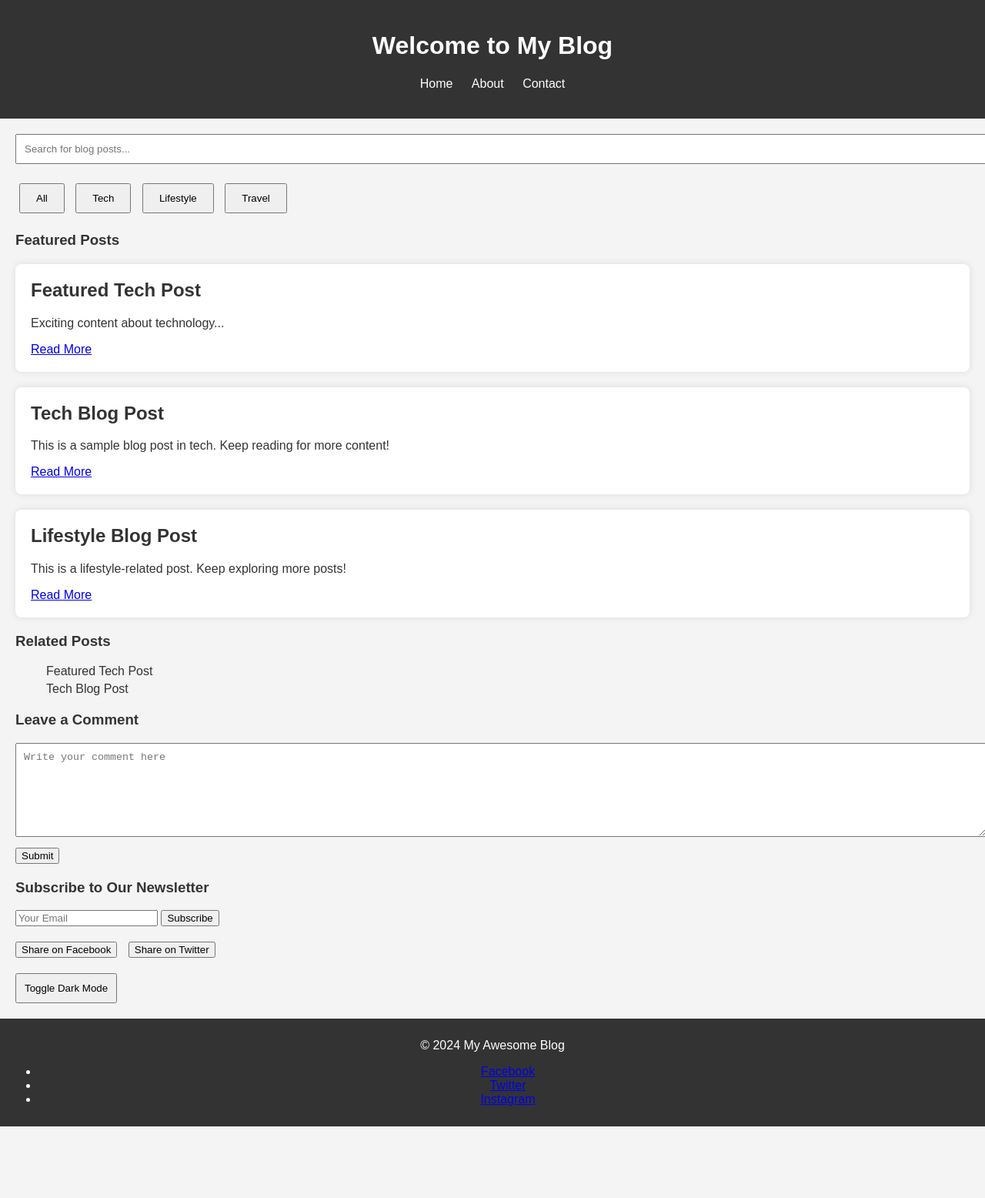
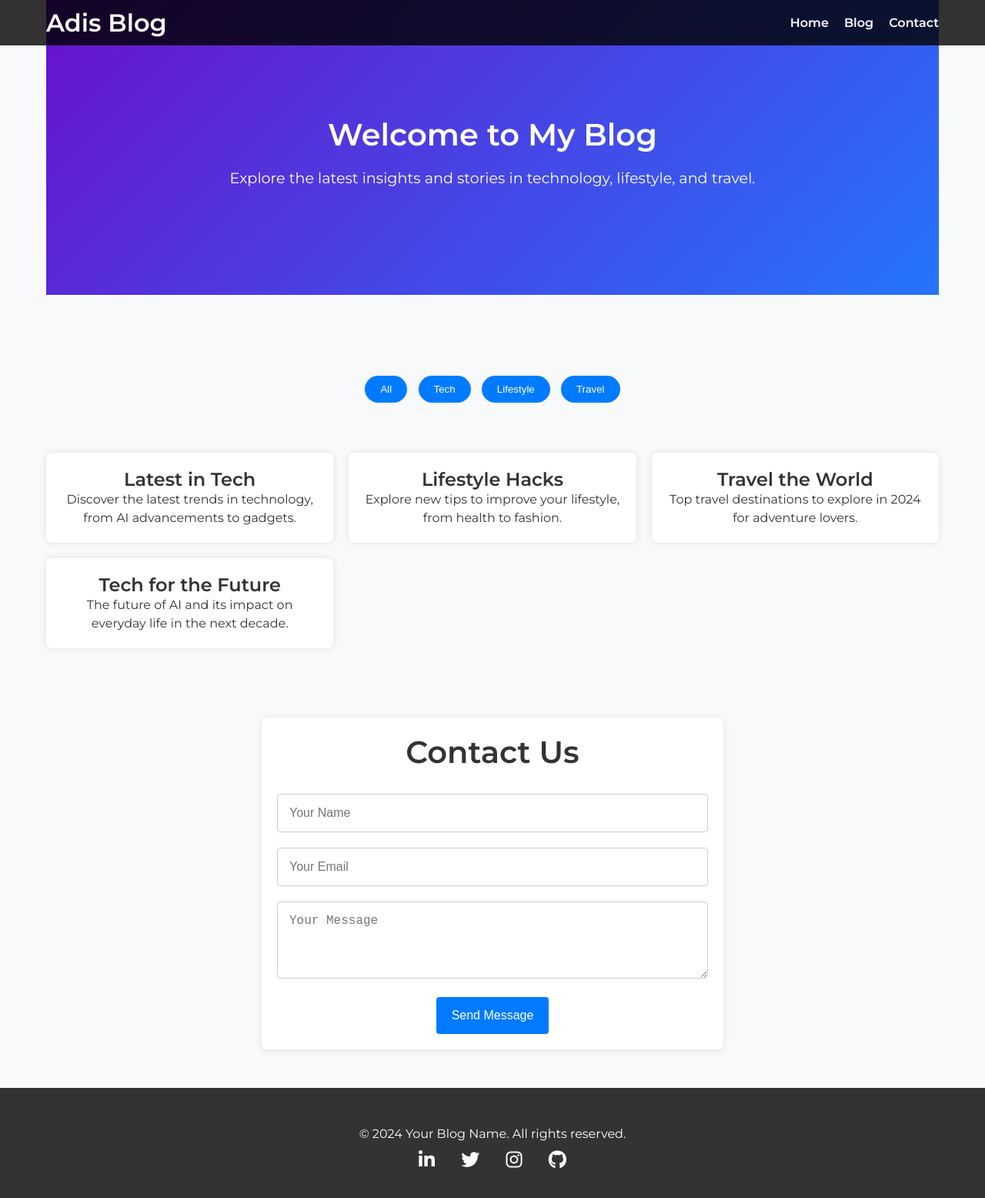
Before and after one commit to ADISHA2003/My-Blog-Page, a plain HTML site: page index.html in a window 1280 px wide. Shown: the whole page at 77% size. Before the commit the page ends 1463 px from the top, so only its background shows below. Drawn offline with Linux system fonts and the light colour scheme.

Commit message:
updated all

```diff
--- a/index.html
+++ b/index.html
@@ -3,104 +3,90 @@
 <head>
     <meta charset="UTF-8">
     <meta name="viewport" content="width=device-width, initial-scale=1.0">
-    <title>My Awesome Blog</title>
+    <title>Modern Single-Page Blog</title>
     <link rel="stylesheet" href="styles.css">
+    <link href="https://fonts.googleapis.com/css2?family=Montserrat:wght@400;600&display=swap" rel="stylesheet">
+    <link rel="stylesheet" href="https://cdnjs.cloudflare.com/ajax/libs/font-awesome/6.0.0-beta3/css/all.min.css">
 </head>
 <body>
-    <header>
-        <h1>Welcome to My Blog</h1>
+    <!-- Navbar -->
+    <header class="navbar">
+        <div class="container">
+            <h1>Adis Blog</h1>
             <nav>
                 <ul>
-                <li><a href="#">Home</a></li>
-                <li><a href="#">About</a></li>
-                <li><a href="#">Contact</a></li>
+                    <li><a href="#home">Home</a></li>
+                    <li><a href="#blog">Blog</a></li>
+                    <li><a href="#contact">Contact</a></li>
                 </ul>
             </nav>
+        </div>
     </header>
 
-    <main>
-        <!-- Search Bar -->
-        <input type="text" id="search-bar" placeholder="Search for blog posts...">
+    <!-- Main Section -->
+    <main class="container">
+        <!-- Hero Section -->
+        <section class="hero" id="home">
+            <h2>Welcome to My Blog</h2>
+            <p>Explore the latest insights and stories in technology, lifestyle, and travel.</p>
+        </section>
 
-        <!-- Categories -->
-        <div class="categories">
+        <!-- Category Filter -->
+        <section class="category-section">
             <button data-category="all">All</button>
             <button data-category="tech">Tech</button>
             <button data-category="lifestyle">Lifestyle</button>
             <button data-category="travel">Travel</button>
-        </div>
+        </section>
 
-        <!-- Featured Posts -->
-        <section class="featured-posts">
-            <h3>Featured Posts</h3>
-            <div class="featured">
+        <!-- Blog Section -->
+        <section class="posts" id="blog">
             <article class="post" data-category="tech">
-                    <h2>Featured Tech Post</h2>
-                    <p>Exciting content about technology...</p>
-                    <a href="#">Read More</a>
+                <h2>Latest in Tech</h2>
+                <p>Discover the latest trends in technology, from AI advancements to gadgets.</p>
             </article>
+
+            <article class="post" data-category="lifestyle">
+                <h2>Lifestyle Hacks</h2>
+                <p>Explore new tips to improve your lifestyle, from health to fashion.</p>
+            </article>
+
+            <article class="post" data-category="travel">
+                <h2>Travel the World</h2>
+                <p>Top travel destinations to explore in 2024 for adventure lovers.</p>
+            </article>
+
+            <article class="post" data-category="tech">
+                <h2>Tech for the Future</h2>
+                <p>The future of AI and its impact on everyday life in the next decade.</p>
+            </article>
+        </section>
+
+        <!-- Contact Section -->
+        <section id="contact" class="contact-section">
+            <div class="container">
+                <h2>Contact Us</h2>
+                <form id="contact-form">
+                    <input type="text" name="name" placeholder="Your Name" required>
+                    <input type="email" name="email" placeholder="Your Email" required>
+                    <textarea name="message" placeholder="Your Message" required></textarea>
+                    <button type="submit">Send Message</button>
+                </form>
             </div>
         </section>
-
-        <!-- Blog Posts -->
-        <section class="posts">
-            <article class="post" data-category="tech">
-                <h2>Tech Blog Post</h2>
-                <p>This is a sample blog post in tech. Keep reading for more content!</p>
-                <a href="#">Read More</a>
-            </article>
-            <article class="post" data-category="lifestyle">
-                <h2>Lifestyle Blog Post</h2>
-                <p>This is a lifestyle-related post. Keep exploring more posts!</p>
-                <a href="#">Read More</a>
-            </article>
-            <!-- Add more blog posts as needed -->
-        </section>
-
-        <!-- Related Posts -->
-        <aside class="related-posts">
-            <h3>Related Posts</h3>
-            <ul id="related-posts-list">
-                <!-- Related posts will appear here -->
-            </ul>
-        </aside>
-
-        <!-- Comment Section -->
-        <section class="comments">
-            <h3>Leave a Comment</h3>
-            <textarea id="comment-text" placeholder="Write your comment here"></textarea>
-            <button id="submit-comment">Submit</button>
-            <div class="comment-list">
-                <!-- Comments will be added here -->
-            </div>
-        </section>
-
-        <!-- Newsletter Subscription -->
-        <section class="newsletter">
-            <h3>Subscribe to Our Newsletter</h3>
-            <form id="newsletter-form">
-                <input type="email" placeholder="Your Email" required>
-                <button type="submit">Subscribe</button>
-            </form>
-        </section>
-
-        <!-- Social Share Buttons -->
-        <div class="social-share">
-            <button class="share-btn" data-platform="facebook">Share on Facebook</button>
-            <button class="share-btn" data-platform="twitter">Share on Twitter</button>
-        </div>
-
-        <!-- Dark Mode Toggle Button -->
-        <button id="toggle-dark-mode">Toggle Dark Mode</button>
     </main>
 
+    <!-- Footer -->
     <footer>
-        <p>© 2024 My Awesome Blog</p>
-        <ul>
-            <li><a href="#">Facebook</a></li>
-            <li><a href="#">Twitter</a></li>
-            <li><a href="#">Instagram</a></li>
-        </ul>
+        <div class="footer-container">
+            <p>&copy; 2024 Your Blog Name. All rights reserved.</p>
+            <div class="social-icons">
+                <a href="https://www.linkedin.com/in/aditya-sharma-334528296" target="_blank" aria-label="LinkedIn"><i class="fab fa-linkedin-in"></i></a>
+                <a href="https://x.com/AdityaS47782205" target="_blank" aria-label="Twitter"><i class="fab fa-twitter"></i></a>
+                <a href="https://www.instagram.com/adi_sharma_2003" target="_blank" aria-label="Instagram"><i class="fab fa-instagram"></i></a>
+                <a href="https://github.com/adisha2003" target="_blank" aria-label="GitHub"><i class="fab fa-github"></i></a>
+            </div>
+        </div>
     </footer>
 
     <script src="script.js"></script>
--- a/script.js
+++ b/script.js
@@ -1,27 +1,17 @@
-// Search Functionality
-document.getElementById('search-bar').addEventListener('input', function(e) {
-    const query = e.target.value.toLowerCase();
-    const posts = document.querySelectorAll('.post');
-
-    posts.forEach(post => {
-        const title = post.querySelector('h2').textContent.toLowerCase();
-        if (title.includes(query)) {
-            post.style.display = 'block';
-        } else {
-            post.style.display = 'none';
-        }
-    });
-});
-
-// Category Filter
-const categoryButtons = document.querySelectorAll('.categories button');
-categoryButtons.forEach(button => {
-    button.addEventListener('click', () => {
-        const category = button.getAttribute('data-category');
+// Filter Posts by Category
+document.querySelectorAll('.category-section button').forEach(button => {
+    button.addEventListener('click', function () {
+        const category = this.getAttribute('data-category');
         const posts = document.querySelectorAll('.post');
 
+        // Remove active class from all buttons
+        document.querySelectorAll('.category-section button').forEach(btn => btn.classList.remove('active'));
+
+        // Add active class to clicked button
+        this.classList.add('active');
+
         posts.forEach(post => {
-            if (post.getAttribute('data-category') === category || category === 'all') {
+            if (category === 'all' || post.getAttribute('data-category') === category) {
                 post.style.display = 'block';
             } else {
                 post.style.display = 'none';
@@ -30,65 +20,37 @@ categoryButtons.forEach(button => {
     });
 });
 
-// Related Posts Functionality
-function showRelatedPosts(category) {
-    const posts = document.querySelectorAll('.post');
-    const relatedPostsList = document.getElementById('related-posts-list');
-    relatedPostsList.innerHTML = ''; // Clear existing related posts
-
-    posts.forEach(post => {
-        if (post.getAttribute('data-category') === category) {
-            const listItem = document.createElement('li');
-            listItem.textContent = post.querySelector('h2').textContent;
-            relatedPostsList.appendChild(listItem);
-        }
-    });
-}
-// Example: Show related posts for 'tech'
-showRelatedPosts('tech');
-
-// Comment Section
-document.getElementById('submit-comment').addEventListener('click', function() {
-    const commentText = document.getElementById('comment-text').value;
-    if (commentText) {
-        const commentList = document.querySelector('.comment-list');
-        const commentItem = document.createElement('div');
-        commentItem.classList.add('comment');
-        commentItem.textContent = commentText;
-        commentList.appendChild(commentItem);
-
-        // Clear the textarea after submission
-        document.getElementById('comment-text').value = '';
-    }
-});
-
-// Newsletter Subscription
-document.getElementById('newsletter-form').addEventListener('submit', function(e) {
-    e.preventDefault();
-    const email = e.target.querySelector('input').value;
-    alert(`Thank you for subscribing, ${email}!`);
-});
-
-// Social Share Buttons
-const shareButtons = document.querySelectorAll('.share-btn');
-shareButtons.forEach(button => {
-    button.addEventListener('click', () => {
-        const platform = button.getAttribute('data-platform');
-        const url = window.location.href;
-
-        let shareUrl = '';
-        if (platform === 'facebook') {
-            shareUrl = `https://www.facebook.com/sharer/sharer.php?u=${url}`;
-        } else if (platform === 'twitter') {
-            shareUrl = `https://twitter.com/intent/tweet?url=${url}`;
-        }
-
-        window.open(shareUrl, '_blank');
+// Smooth Scroll for Navbar Links
+document.querySelectorAll('.navbar a').forEach(anchor => {
+    anchor.addEventListener('click', function (e) {
+        e.preventDefault();
+        document.querySelector(this.getAttribute('href')).scrollIntoView({
+            behavior: 'smooth'
+        });
     });
 });
 
-// Dark Mode Toggle
-const toggleDarkModeButton = document.getElementById('toggle-dark-mode');
-toggleDarkModeButton.addEventListener('click', () => {
-    document.body.classList.toggle('dark-mode');
-});
+// Submit form to WhatsApp
+function submitForm(event) {
+    event.preventDefault();
+
+    const nameField = document.querySelector('input[type="text"]');
+    const emailField = document.querySelector('input[type="email"]');
+    const messageField = document.querySelector('textarea');
+
+    const name = encodeURIComponent(nameField.value);
+    const email = encodeURIComponent(emailField.value);
+    const message = encodeURIComponent(messageField.value);
+
+    const whatsappMessage = `Name: ${name}%0AEmail: ${email}%0AMessage: ${message}`;
+
+    // Replace with your actual phone number in international format without +
+    const phoneNumber = '9289665096'; // Replace with your WhatsApp number
+    window.open(`https://api.whatsapp.com/send?phone=${phoneNumber}&text=${whatsappMessage}`, '_blank');
+
+    // Reset the form
+    document.getElementById('contact-form').reset();
+}
+
+// Attach the submit event listener to the contact form
+document.getElementById('contact-form').addEventListener('submit', submitForm);
--- a/styles.css
+++ b/styles.css
@@ -1,113 +1,242 @@
-body {
-    font-family: Arial, sans-serif;
+/* General Styles */
+* {
     margin: 0;
     padding: 0;
-    background-color: #f4f4f4;
-    color: #333;
+    box-sizing: border-box;
 }
 
-header {
-    background-color: #333;
-    color: #fff;
-    padding: 20px;
-    text-align: center;
+body {
+    font-family: 'Montserrat', sans-serif;
+    margin: 0;
+    padding: 0;
+    background-color: #f8f9fa;
+    color: #333;
+    overflow-x: hidden;
+}
+
+/* Responsive Container */
+.container {
+    max-width: 1200px;
+    margin: 0 auto;
+    padding: 0 20px;
+}
+
+/* Navbar */
+.navbar {
+    position: fixed;
+    top: 0;
+    width: 100%;
+    background: rgba(0, 0, 0, 0.8);
+    color: white;
+    padding: 10px 0;
+    z-index: 1000;
+}
+
+.navbar .container {
+    display: flex;
+    justify-content: space-between;
+    align-items: center;
+}
+
+.navbar h1 {
+    margin: 0;
 }
 
 nav ul {
     list-style-type: none;
-    padding: 0;
+    display: flex;
 }
 
 nav ul li {
-    display: inline;
-    margin: 0 10px;
+    margin-left: 20px;
 }
 
 nav ul li a {
-    color: #fff;
+    color: white;
     text-decoration: none;
+    font-weight: 600;
 }
 
-main {
-    padding: 20px;
+/* Hero Section */
+.hero {
+    text-align: center;
+    padding: 150px 20px 100px;
+    background: linear-gradient(135deg, #6a11cb 0%, #2575fc 100%);
+    color: white;
 }
 
-input#search-bar {
-    width: 100%;
-    padding: 10px;
+.hero h2 {
+    font-size: 2.5rem;
     margin-bottom: 20px;
 }
 
-.categories button {
+.hero p {
+    font-size: 1.2rem;
+    margin-bottom: 40px;
+}
+
+/* Category Filter */
+.category-section {
+    text-align: center;
+    margin: 20px 0;
+    padding-top: 80px;
+}
+
+.category-section button {
+    background-color: #007bff;
+    color: white;
     padding: 10px 20px;
     margin: 5px;
     cursor: pointer;
+    border: none;
+    border-radius: 25px;
+    transition: background-color 0.3s;
 }
 
-.featured-posts, .posts {
-    margin-bottom: 20px;
+.category-section button:hover {
+    background-color: #0056b3;
+}
+
+.category-section button.active {
+    background-color: #0056b3;
+}
+
+/* Blog Section */
+.posts {
+    display: grid;
+    grid-template-columns: repeat(auto-fill, minmax(300px, 1fr));
+    gap: 20px;
+    padding: 40px 0;
 }
 
 .post {
-    background: #fff;
-    margin: 20px 0;
+    background-color: white;
     padding: 20px;
     border-radius: 8px;
     box-shadow: 0 0 10px rgba(0, 0, 0, 0.1);
+    transition: transform 0.3s;
+    text-align: center;
+}
+
+.post:hover {
+    transform: translateY(-10px);
 }
 
 .post h2 {
-    margin-top: 0;
+    font-size: 1.5rem;
 }
 
-footer {
-    background-color: #333;
-    color: #fff;
-    padding: 10px;
-    text-align: center;
+.post p {
+    font-size: 1rem;
+    line-height: 1.5;
 }
 
-.related-posts ul {
-    list-style-type: none;
+/* Contact Section */
+.contact-section {
+    background-color: #f9f9f9; /* Light background for contrast */
+    padding: 50px 20px; /* Spacing around the section */
+    text-align: center; /* Centered text */
 }
 
-.related-posts ul li {
-    margin: 5px 0;
+.contact-section h2 {
+    font-size: 2.5rem; /* Heading size */
+    margin-bottom: 20px; /* Space below the heading */
+    color: #333; /* Darker text color */
 }
 
-.comments {
-    margin: 20px 0;
+.contact-section .container {
+    max-width: 600px; /* Max width for the form container */
+    margin: 0 auto; /* Center the container */
+    padding: 20px; /* Padding inside the container */
+    border-radius: 8px; /* Rounded corners */
+    box-shadow: 0 2px 10px rgba(0, 0, 0, 0.1); /* Subtle shadow */
+    background-color: #fff; /* White background for the form */
 }
 
-.comments textarea {
-    width: 100%;
-    height: 100px;
-    margin-bottom: 10px;
-    padding: 10px;
+.contact-section input[type="text"],
+.contact-section input[type="email"],
+.contact-section textarea {
+    width: 100%; /* Full width */
+    padding: 15px; /* Padding inside inputs */
+    margin: 10px 0; /* Space between inputs */
+    border: 1px solid #ccc; /* Light border */
+    border-radius: 4px; /* Slightly rounded corners */
+    font-size: 1rem; /* Font size */
 }
 
-.social-share {
-    margin-top: 20px;
+.contact-section textarea {
+    height: 100px; /* Fixed height for textarea */
+    resize: vertical; /* Allow vertical resizing */
 }
 
-.social-share button {
-    margin-right: 10px;
+.contact-section button {
+    background-color: #007BFF; /* Primary button color */
+    color: white; /* Button text color */
+    border: none; /* No border */
+    padding: 15px 20px; /* Padding */
+    margin-top: 10px; /* Space above button */
+    border-radius: 4px; /* Rounded corners */
+    cursor: pointer; /* Pointer cursor on hover */
+    font-size: 1rem; /* Font size */
+    transition: background-color 0.3s; /* Smooth transition */
 }
 
-#toggle-dark-mode {
-    margin-top: 20px;
-    padding: 10px;
+.contact-section button:hover {
+    background-color: #0056b3; /* Darker shade on hover */
 }
 
-body.dark-mode {
-    background-color: #333;
-    color: #fff;
+@media (max-width: 768px) {
+    .contact-section h2 {
+        font-size: 2rem; /* Adjust heading size for smaller screens */
+    }
+
+    .contact-section .container {
+        padding: 15px; /* Adjust padding for smaller screens */
+    }
 }
 
-body.dark-mode header, body.dark-mode footer {
-    background-color: #222;
+/* Footer */
+footer {
+    text-align: center;
+    padding: 20px;
+    background-color: #333;
+    color: white;
 }
 
-body.dark-mode .post {
-    background-color: #444;
+.footer-container {
+    text-align: center; /* Center footer content */
+    padding: 20px; /* Padding around footer */
+    background-color: #333; /* Dark background color */
+    color: #fff; /* White text color */
 }
+
+.footer-container p {
+    margin: 10px 0; /* Margin above and below text */
+}
+
+.social-icons {
+    margin-top: 10px; /* Space above icons */
+}
+
+.social-icons a {
+    color: white; /* Icon color */
+    font-size: 1.5rem; /* Icon size */
+    margin: 0 15px; /* Space between icons */
+    transition: color 0.3s; /* Smooth transition */
+}
+
+.social-icons a:hover {
+    color: #007BFF; /* Change color on hover */
+}
+
+/* Responsive Styles */
+@media (max-width: 768px) {
+    .posts {
+        grid-template-columns: 1fr;
+    }
+
+    .navbar .container {
+        flex-direction: column;
+        align-items: flex-start;
+    }
+}
```
Lines whose indentation alone changed are shown as unchanged.
